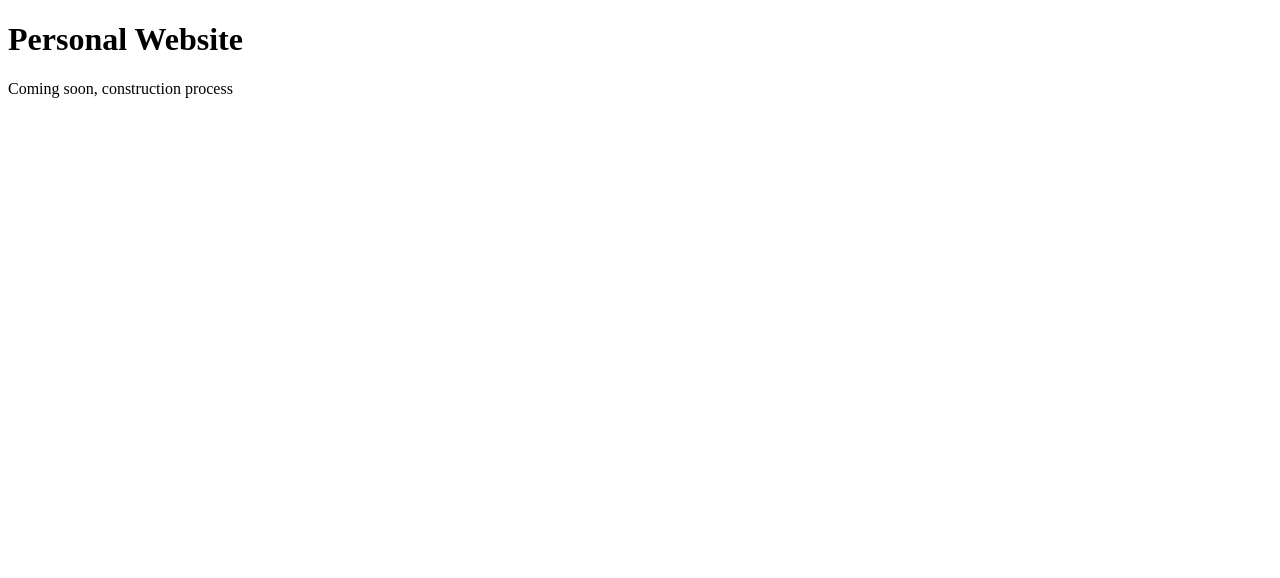
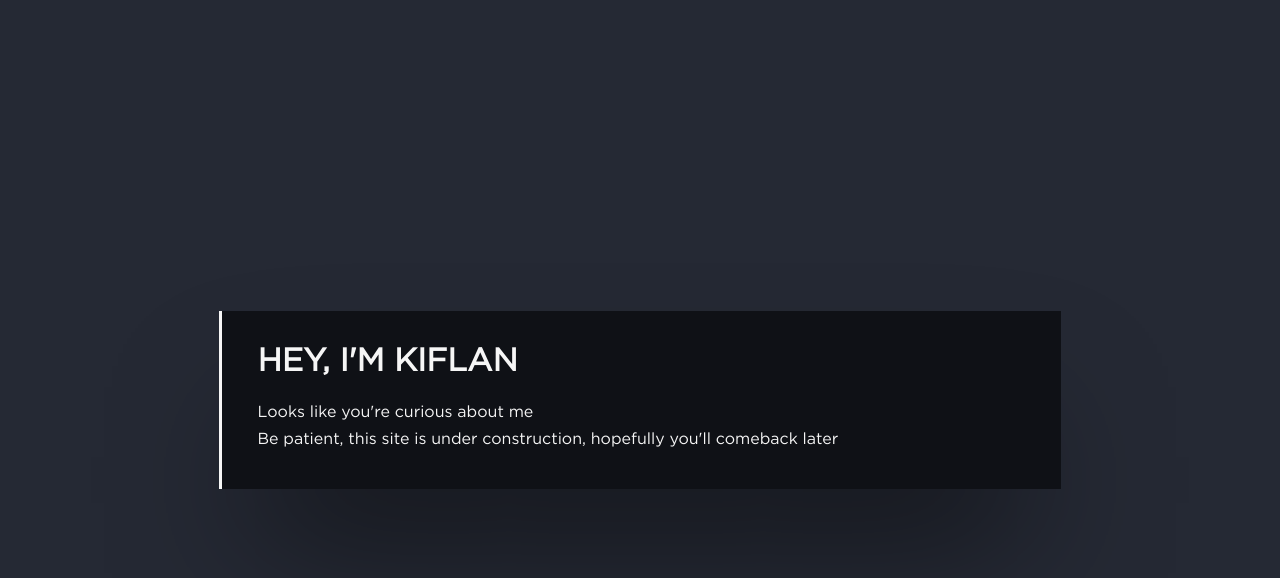
Before and after one commit to kiflanadli/kiflanadli.github.io, a plain HTML site: page index.html in a window 1280 px wide. Drawn offline with Linux system fonts and the light colour scheme.

Commit message:
coming soon initiation

```diff
--- /dev/null
+++ b/css/main.scss
@@ -0,0 +1,44 @@
+@font-face {
+    font-family: 'Gotham Book';
+    src: url('../dir/fonts/GothamBook.ttf');
+}
+
+$primary-clr: #252934;
+$dark-clr: #07080a;
+$accent-clr: #f6f6f6;
+
+$spacer: 0.7em;
+$spacer-md: 2.2em;
+
+$shadow: 0 80px 140px -40px rgba(0, 0, 0, 0.6);
+
+body {
+    margin: 0;
+    background-color: $primary-clr;
+    color: $accent-clr;
+    font-family: 'Gotham Book', Arial, sans-serif;
+}
+
+//coming soon page
+body {
+    display: flex;
+    height: 100vh;
+    justify-content: center;
+    align-items: center;
+}
+#comingSoon {
+    width: 60%;
+    height: auto;
+    background-color: rgba($dark-clr, 0.7);
+    padding: $spacer-md;
+    border-left: 3px solid $accent-clr;
+    box-shadow: $shadow;
+    h1 {
+        margin: 0 0 $spacer;
+        font-size: 2em;
+    }
+    p {
+        line-height: 1.7em;
+        margin: 0;
+    }
+}
--- a/index.html
+++ b/index.html
@@ -1,7 +1,21 @@
 <!DOCTYPE html>
 <html>
-<body>
-<h1>Personal Website</h1>
-<p>Coming soon, construction process</p>
-</body>
+    <head>
+        <title>Kiflan Adli | Portfolio</title>
+        <meta charset="UTF-8">
+        <meta name="description" content="Web Designer, Front-end Developer | Portfolio">
+        <meta name="keywords" content="kiflan,adli,kapitan,kiflan adli,kiflan adli kapitan,front-end developer,frontend developer,frontend,web designer">
+
+        <meta name="author" content="Kiflan Adli Kapitan">
+        <meta name="viewport" content="width=device-width, initial-scale=1.0">
+
+        <link rel="icon" href="">
+        <link rel="stylesheet" href="css/main.css">
+    </head>
+    <body>
+        <section id="comingSoon">
+            <h1>HEY, I'M KIFLAN</h1>
+            <p>Looks like you're curious about me <br> Be patient, this site is under construction, hopefully you'll comeback later</p>
+        </section>
+    </body>
 </html>
```
Also changed, not shown: css/main.css (added), dir/fonts/GothamBook.ttf (added), 1 other file.
